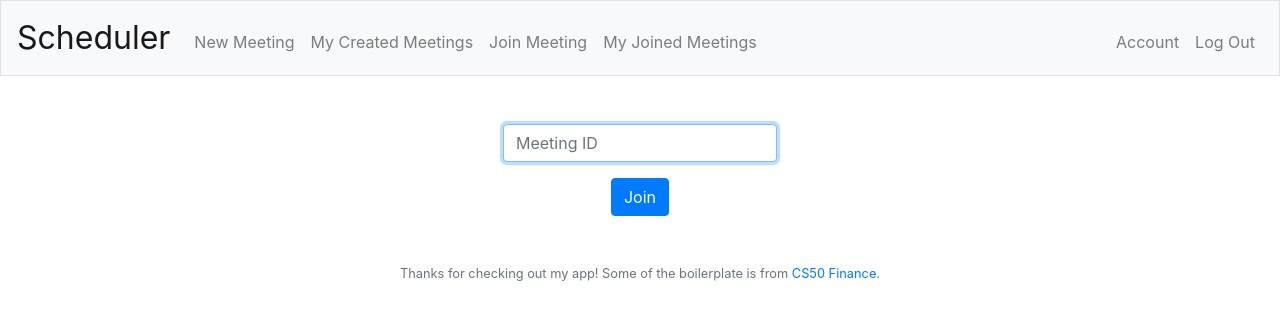
After one commit to c-ehrlich/cs50-scheduler, a Flask app: page /join in a window 1280 px wide. The commit adds this page. Shown: the top 320 px of the page. Run offline with Flask 2, Linux system fonts and the light colour scheme; the visitor is signed in with stand-in values (Sample User, id 1); parts of the project's set-up code (start-up, migrations or seed data) failed here and were passed over; some libraries are stand-ins or nearby versions.

Commit message:
add initial join functionality

```diff
--- a/app.py
+++ b/app.py
@@ -103,6 +103,7 @@ def create():
 # /create_slots
 # determine the start and end times of each slot for an event
 @app.route("/create_slots", methods=["GET", "POST"])
+@login_required
 def create_slots():
     # user reached route via GET
     # either through the event creation process, or by requesting to edit the event
@@ -112,6 +113,53 @@ def create_slots():
     # User reached route via POST
     # This happens when the user submits start and end times for slots
     if request.method == "POST":
+        return apology("TODO")
+
+
+# /created
+# shows all meetings created by the active user
+@app.route("/created")
+@login_required
+def created():
+    if request.method == "GET":
+        meetings = db.execute("SELECT events.id, events.hash, events.date FROM events " +
+                              "JOIN users ON events.owner_id = users.id " +
+                              "WHERE users.id = ?",
+                              session.get("user_id"))
+        return render_template("created.html", meetings=meetings)
+
+    else:
+        return apology("No PUSH route exists yet for /created")
+
+
+# /join
+# prompts the user for a meeting hash, then redirects to join the meeting with that hash
+@app.route("/join", methods=["GET", "POST"])
+@login_required
+def join_id():
+
+    if request.method == "GET":
+        return render_template("join.html")
+
+    if request.method == "POST":
+        hash_id = request.form.get("hash_id")
+        return redirect(f"join/{hash_id}")
+
+
+# /join/hash
+# Join a meeting with the selected hash (give a form to select a time slot)
+# If no hash is provided, display a field to enter a form
+@app.route("/join/<hash>", methods=["GET", "POST"])
+@login_required
+def join(hash):
+
+    # User reached route via GA
+    if request.method == "GET":
+        if not db.execute("SELECT * FROM events WHERE hash = ?", hash):
+            return apology("There is no event with this hash")
+        return apology("Found your event, but TODO")
+
+    if request.mehod == "POST":
         return apology("TODO")
 
 
--- /dev/null
+++ b/templates/edit.html
@@ -0,0 +1 @@
+TODO
--- /dev/null
+++ b/templates/join.html
@@ -0,0 +1,14 @@
+{% extends "layout.html" %}
+
+{% block title %}
+    Join Meeting
+{% endblock %}
+
+{% block main %}
+    <form action="/join" method="post">
+        <div class="form-group">
+            <input autocomplete="off" autofocus class="form-control" name="hash_id" placeholder="Meeting ID" type="text">
+        </div>
+        <button class="btn btn-primary" type="submit">Join</button>
+    </form>
+{% endblock %}
--- a/templates/layout.html
+++ b/templates/layout.html
@@ -19,14 +19,14 @@
         <script src="https://code.jquery.com/jquery-3.5.1.slim.min.js" integrity="sha384-DfXdz2htPH0lsSSs5nCTpuj/zy4C+OGpamoFVy38MVBnE+IbbVYUew+OrCXaRkfj" crossorigin="anonymous"></script>
         <script src="https://cdn.jsdelivr.net/npm/bootstrap@4.5.3/dist/js/bootstrap.bundle.min.js" integrity="sha384-ho+j7jyWK8fNQe+A12Hb8AhRq26LrZ/JpcUGGOn+Y7RsweNrtN/tE3MoK7ZeZDyx" crossorigin="anonymous"></script>
 
-        <title>CS50 Scheduler: {% block title %}{% endblock %}</title>
+        <title>Scheduler: {% block title %}{% endblock %}</title>
 
     </head>
 
     <body>
 
         <nav class="navbar navbar-expand-md navbar-light bg-light border">
-            <a class="navbar-brand" href="/"><span class="red">TKTK Scheduler</span></a>
+            <a class="navbar-brand" href="/"><span class="red">Scheduler</span></a>
             <button aria-controls="navbar" aria-expanded="false" aria-label="Toggle navigation" class="navbar-toggler" data-target="#navbar" data-toggle="collapse" type="button">
                 <span class="navbar-toggler-icon"></span>
             </button>
@@ -34,10 +34,10 @@
                 {% if session.user_id %}
                     <ul class="navbar-nav mr-auto mt-2">
                         <!-- ALL OF THESE HEADER ITEM NAMES ARE TERRIBLE. COME UP WITH CATCHIER ONES! -->
-                        <li class="nav-item"><a class="nav-link" href="/tktktk">My Meetings</a></li>
-                        <li class="nav-item"><a class="nav-link" href="/create">Make Meeting</a></li>
-                        <li class="nav-item"><a class="nav-link" href="/tktktk">Join Meeting</a></li>
-                        <li class="nav-item"><a class="nav-link" href="/tktktk">Make Appointment</a></li>
+                        <li class="nav-item"><a class="nav-link" href="/create">New Meeting</a></li>
+                        <li class="nav-item"><a class="nav-link" href="/created">My Created Meetings</a></li>
+                        <li class="nav-item"><a class="nav-link" href="/join">Join Meeting</a></li>
+                        <li class="nav-item"><a class="nav-link" href="/joined">My Joined Meetings</a></li>
                     </ul>
                     <ul class="navbar-nav ml-auto mt-2">
                         <li class="nav-item"><a class="nav-link" href="/account">Account</a></li>
```
Also changed, not shown: templates/created.html (added, +12 -0 lines), templates/joined.html (added, +11 -0 lines).
